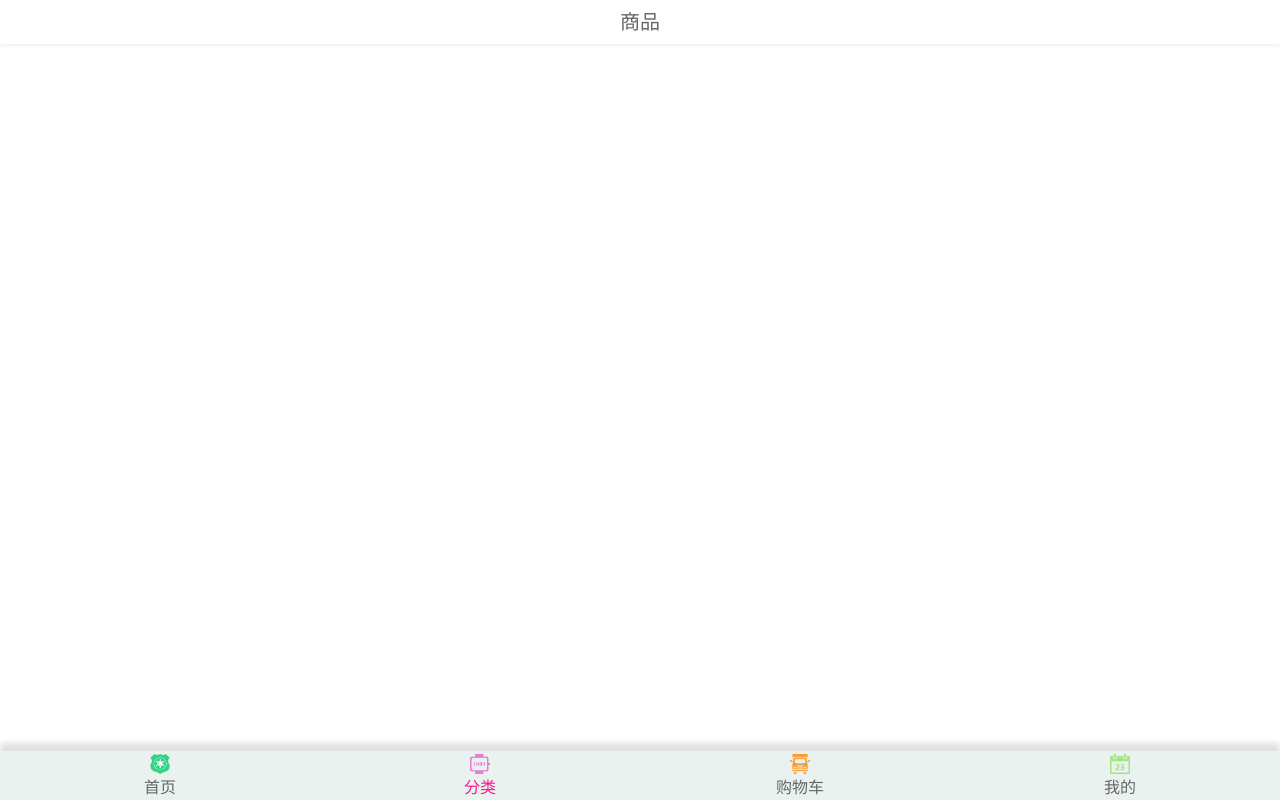
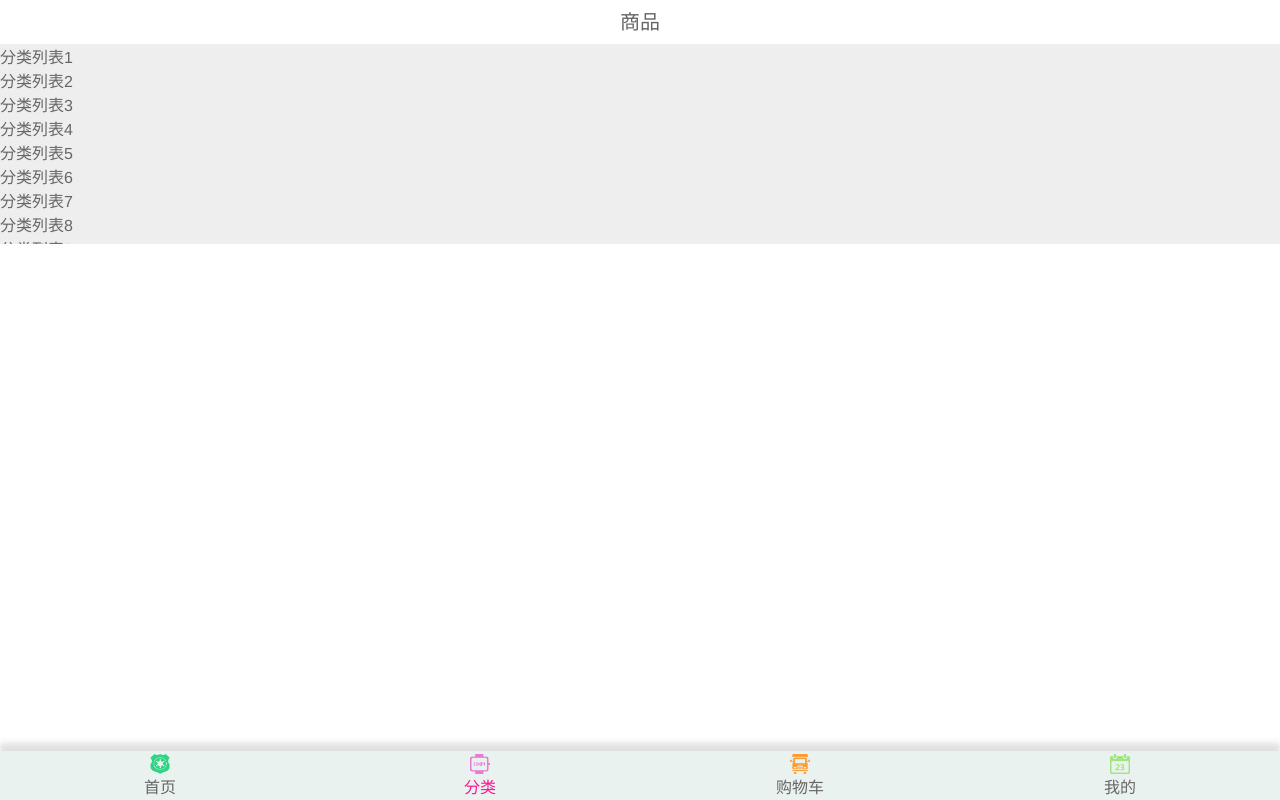
Before and after one commit to XJiaJie/SuperMall-X, a Vue app: page /category in a window 1280 px wide. Built offline with nearby package versions, Linux system fonts and the light colour scheme.

Commit message:
BScroll的封装及使用，home主页scroll滑动问题，必须改变尺寸才能滑动

```diff
--- a/package.json
+++ b/package.json
@@ -11,6 +11,7 @@
   },
   "dependencies": {
     "axios": "^0.27.2",
+    "better-scroll": "^2.4.2",
     "vue": "^2.5.2",
     "vue-router": "^3.0.1",
     "vuex": "^3.6.2"
--- /dev/null
+++ b/src/components/common/scroll/Scroll.vue
@@ -0,0 +1,30 @@
+<template>
+<!-- ref/childen -->
+  <div class="wrapper" ref="wrapper">
+    <div class="conent">
+        <slot></slot>
+    </div>
+  </div>
+</template>
+
+<script>
+import BScroll from 'better-scroll'
+  export default {
+    name:'Scroll',
+    data(){
+        return{
+            scroll:null
+        }
+    },
+    mounted(){
+        this.scroll = new BScroll(this.$refs.wrapper,{
+        // 监听滚动的位置 0，1是不侦测，2侦测， 3只要滚动都侦测
+        click:true,
+        })
+
+    }
+  }
+</script>
+<style lang='' scoped>
+
+</style>
--- a/src/views/category/Category.vue
+++ b/src/views/category/Category.vue
@@ -1,18 +1,155 @@
 <template>
 <div id="categroy">
 <nav-bar><div slot="center">商品</div></nav-bar>
+<scroll class="conent">
+  <ul >
+  <li>分类列表1</li>
+  <li>分类列表2</li>
+  <li>分类列表3</li>
+  <li>分类列表4</li>
+  <li>分类列表5</li>
+  <li>分类列表6</li>
+  <li>分类列表7</li>
+  <li>分类列表8</li>
+  <li>分类列表9</li>
+  <li>分类列表10</li>
+  <li>分类列表11</li>
+  <li>分类列表12</li>
+  <li>分类列表13</li>
+  <li>分类列表14</li>
+  <li>分类列表15</li>
+  <li>分类列表16</li>
+  <li>分类列表17</li>
+  <li>分类列表18</li>
+  <li>分类列表19</li>
+  <li>分类列表20</li>
+  <li>分类列表21</li>
+  <li>分类列表22</li>
+  <li>分类列表23</li>
+  <li>分类列表24</li>
+  <li>分类列表25</li>
+  <li>分类列表26</li>
+  <li>分类列表27</li>
+  <li>分类列表28</li>
+  <li>分类列表29</li>
+  <li>分类列表30</li>
+  <li>分类列表31</li>
+  <li>分类列表32</li>
+  <li>分类列表33</li>
+  <li>分类列表34</li>
+  <li>分类列表35</li>
+  <li>分类列表36</li>
+  <li>分类列表37</li>
+  <li>分类列表38</li>
+  <li>分类列表39</li>
+  <li>分类列表40</li>
+  <li>分类列表41</li>
+  <li>分类列表42</li>
+  <li>分类列表43</li>
+  <li>分类列表44</li>
+  <li>分类列表45</li>
+  <li>分类列表46</li>
+  <li>分类列表47</li>
+  <li>分类列表48</li>
+  <li>分类列表49</li>
+  <li>分类列表50</li>
+  <li>分类列表51</li>
+  <li>分类列表52</li>
+  <li>分类列表53</li>
+  <li>分类列表54</li>
+  <li>分类列表55</li>
+  <li>分类列表56</li>
+  <li>分类列表57</li>
+  <li>分类列表58</li>
+  <li>分类列表59</li>
+  <li>分类列表60</li>
+  <li>分类列表61</li>
+  <li>分类列表62</li>
+  <li>分类列表63</li>
+  <li>分类列表64</li>
+  <li>分类列表65</li>
+  <li>分类列表66</li>
+  <li>分类列表67</li>
+  <li>分类列表68</li>
+  <li>分类列表69</li>
+  <li>分类列表70</li>
+  <li>分类列表71</li>
+  <li>分类列表72</li>
+  <li>分类列表73</li>
+  <li>分类列表74</li>
+  <li>分类列表75</li>
+  <li>分类列表76</li>
+  <li>分类列表77</li>
+  <li>分类列表78</li>
+  <li>分类列表79</li>
+  <li>分类列表80</li>
+  <li>分类列表81</li>
+  <li>分类列表82</li>
+  <li>分类列表83</li>
+  <li>分类列表84</li>
+  <li>分类列表85</li>
+  <li>分类列表86</li>
+  <li>分类列表87</li>
+  <li>分类列表88</li>
+  <li>分类列表89</li>
+  <li>分类列表90</li>
+  <li>分类列表91</li>
+  <li>分类列表92</li>
+  <li>分类列表93</li>
+  <li>分类列表94</li>
+  <li>分类列表95</li>
+  <li>分类列表96</li>
+  <li>分类列表97</li>
+  <li>分类列表98</li>
+  <li>分类列表99</li>
+  <li>分类列表100</li>
+
+</ul>
+
+</scroll>
+
+
 </div>
 </template>
 
 <script>
+
 import NavBar from 'components/common/navbar/NavBar.vue'
+import Scroll from 'components/common/scroll/Scroll'
+
   export default {
     name:'Category',
     components:{
-      NavBar
-    }
+      NavBar,
+      Scroll,
+    },
+    data(){
+      return{
+        scroll:null
+      }
+    },
+    //组件创建完成后调用
+    // mounted(){
+    //    this.scroll=new BScroll(document.querySelector('.wrapper'),{
+    //     // 监听滚动的位置 0，1是不侦测，2侦测， 3只要滚动都侦测
+    //     probeType:2,
+    //     pullUpLoad:true,
+    //   })
+    //   this.scroll.on('scroll', (position)=>{
+    //     // console.log(position);
+    //   })
+    //   this.scroll.on('pullingUp',()=>{
+    //     console.log('上拉加载更多');
+
+    //   })
+    // }
   }
 </script>
 <style lang='' scoped>
-
+.conent{
+  height:200px;
+  background-color:#eee;
+  overflow:hidden;
+  /* overflow-y:scroll; */
+}
 </style>
--- a/src/views/home/Home.vue
+++ b/src/views/home/Home.vue
@@ -1,6 +1,8 @@
 <template>
 <div id="home">
   <nav-bar class="home-nav"><div slot="center">购物街</div></nav-bar>
+
+  <scroll class="conent">
     <home-swiper :banners="banners"></home-swiper>
     <recommend-view :recommends="recommends"></recommend-view>
     <feature-view></feature-view>
@@ -8,6 +10,8 @@
                 :titles="['流行','新款','精选']"
                 @tabClick="tabClick"/>
     <goods-list :goods="showGoods" />
+  </scroll>
+
 
 </div>
 </template>
@@ -21,6 +25,7 @@ import FeatureView from './childComps/FeatureView'
 import NavBar from 'components/common/navbar/NavBar.vue'
 import TabControl from 'components/content/tabControl/TabControl.vue'
 import GoodsList from 'components/content/goods/GoodsList'
+import Scroll from 'components/common/scroll/Scroll'
 
 import {getHomeMultidata, getHomeGoods} from 'network/home'
 
@@ -36,6 +41,7 @@ import {getHomeMultidata, getHomeGoods} from 'network/home'
       FeatureView,
       TabControl,
       GoodsList,
+      Scroll,
     },
     // 计算属性
     computed:{
@@ -104,6 +110,8 @@ import {getHomeMultidata, getHomeGoods} from 'network/home'
 <style lang='' scoped>
 #home{
   padding-top:44px;
+  height:100vh;
+  position:relative;
 }
 .home-nav{
   background-color:var(--color-tint);
@@ -118,4 +126,14 @@ import {getHomeMultidata, getHomeGoods} from 'network/home'
 position:sticky;
 top:44px;
 }
+.conent{
+  overflow:hidden;
+  position:absolute;
+  top:44px;
+  bottom:49px;
+  left:0;
+  right:0.
+
+}
+
 </style>
```
Also changed, not shown: index.html (line endings or trailing spaces), 1 other file (tests, documents, lock files or other folders). Lines whose indentation alone changed are shown as unchanged.
